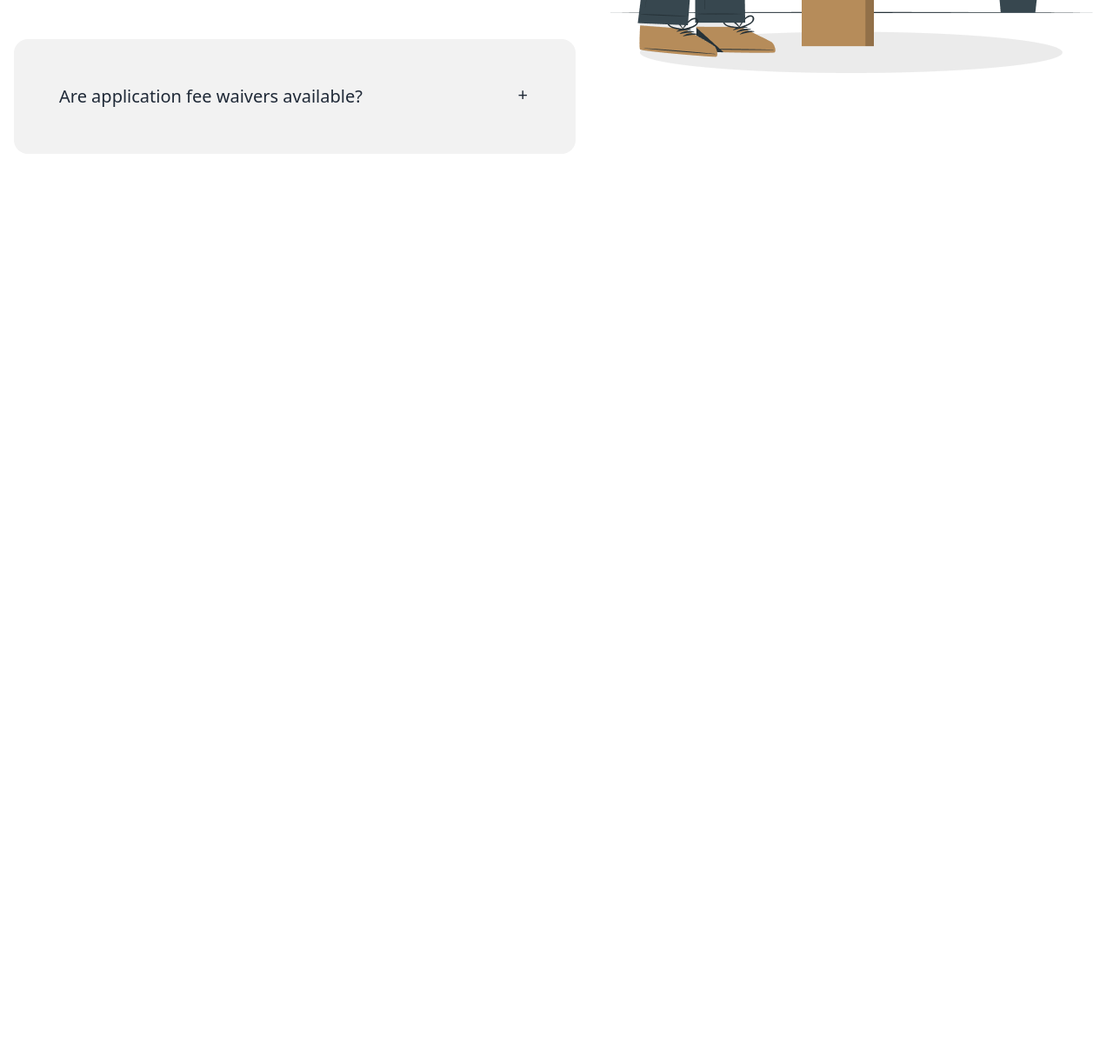
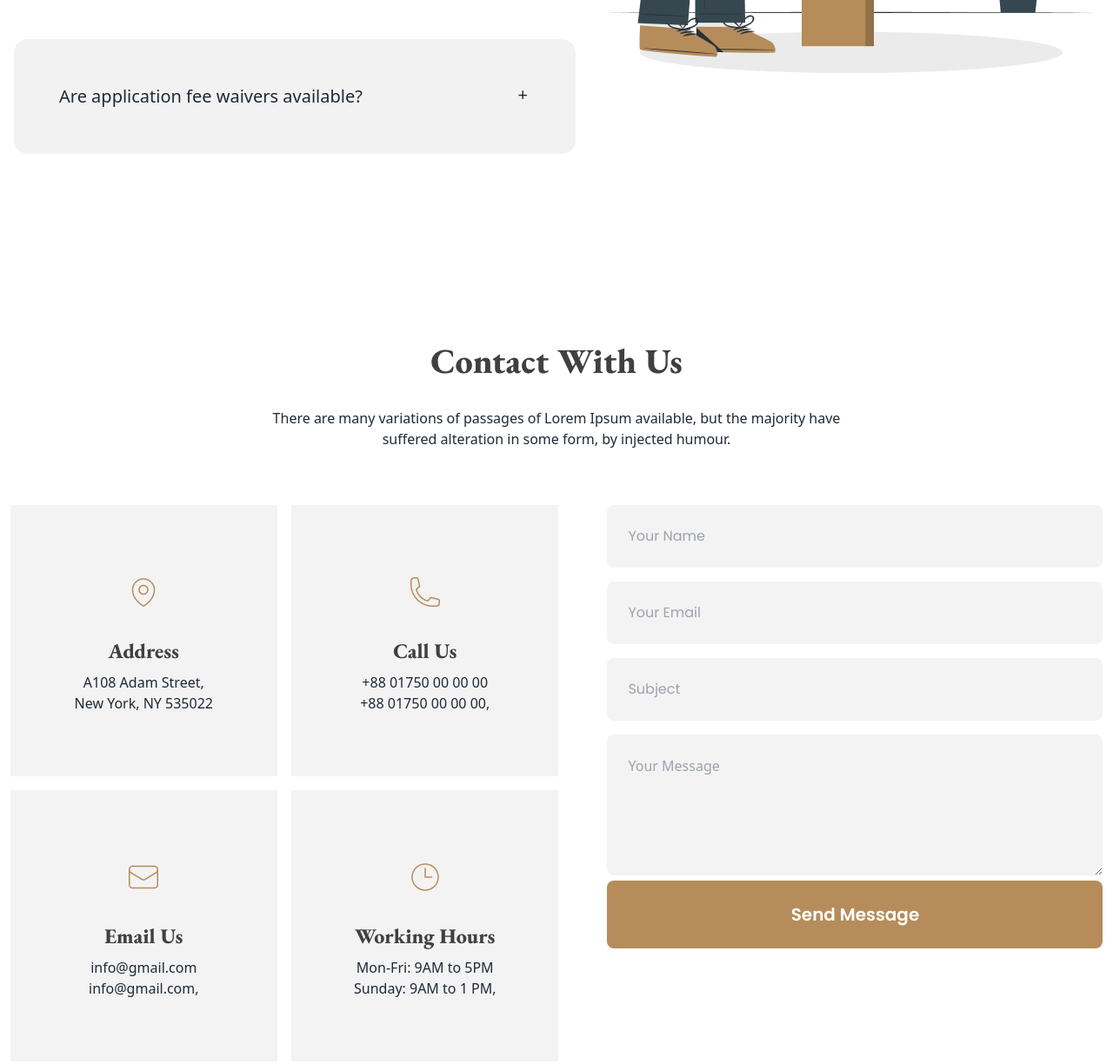
Before and after one commit to joysultan/legal-solution, a plain HTML site: page index.html in a window 1280 px wide. Shown: the part 4236-5460 px from the top of the page at 87% size. Before the commit the page ends 4525 px from the top, so only its background shows below. Drawn offline with nearby package versions, Linux system fonts and the light colour scheme.

Commit message:
added contact with us

```diff
--- a/index.html
+++ b/index.html
@@ -375,5 +375,92 @@
        </section>
       <!-- Frequently Asked Any Questions end -->
 
+      <!-- contact with us start -->
+       <section class="md:py-24 py-12 md:container md:mx-auto">
+        <div class="text-center">
+          <h2 class="mb-6 text-[#414040] text-[40px] font-extrabold font-garamond">Contact With Us</h2>
+          <p class="text-[#707070]font-poppins mb-16">There are many variations of passages of Lorem Ipsum available, but the majority have <br> suffered alteration in some form, by injected humour.</p>
+        </div>
+        <div class="flex flex-col md:flex-row gap-4 justify-center">
+          <div class="grid grid-cols-1 lg:grid-cols-2  gap-4 ">
+            <!-- card -->
+            <div class="card bg-[#F3F3F3]  lg:p-10 md:p-6 p-4 rounded-none">
+              <figure class="px-10 pt-10">
+                <img
+                  src="./img/location.png"
+                  alt="Shoes"
+                  class="" />
+              </figure>
+              <div class="card-body items-center text-center">
+                <h2 class="card-title text-[#414040] text-2xl font-extrabold font-garamond">Address</h2>
+                <h4 class="text-[#707070]font-poppins">A108 Adam Street,<br>
+                  New York, NY 535022</h4>
+              </div>
+            </div>
+            <!-- card -->
+            <!-- card -->
+            <div class="card bg-[#F3F3F3]  lg:p-10 md:p-6 p-4 rounded-none">
+              <figure class="px-10 pt-10">
+                <img
+                  src="./img/phone.png"
+                  alt="Shoes"
+                  class="" />
+              </figure>
+              <div class="card-body items-center text-center">
+                <h2 class="card-title text-[#414040] text-2xl font-extrabold font-garamond">Call Us</h2>
+                <h4 class="text-[#707070]font-poppins">+88 01750 00 00 00 <br>
+                  +88 01750 00 00 00,
+
+              </div>
+            </div>
+            <!-- card -->
+            <!-- card -->
+            <div class="card bg-[#F3F3F3]  lg:p-10 md:p-6 p-4 rounded-none">
+              <figure class="px-10 pt-10">
+                <img
+                  src="./img/mail.png"
+                  alt="Shoes"
+                  class="" />
+              </figure>
+              <div class="card-body items-center text-center">
+                <h2 class="card-title text-[#414040] text-2xl font-extrabold font-garamond">Email Us</h2>
+                <h4 class="text-[#707070]font-poppins">info@gmail.com <br>
+                  info@gmail.com,
+
+              </div>
+            </div>
+            <!-- card -->
+            <!-- card -->
+            <div class="card bg-[#F3F3F3]  lg:p-10 md:p-6 p-4 rounded-none">
+              <figure class="px-10 pt-10">
+                <img
+                  src="./img/watch.png"
+                  alt="Shoes"
+                  class="" />
+              </figure>
+              <div class="card-body items-center text-center">
+                <h2 class="card-title text-[#414040] md:text-2xl font-extrabold font-garamond">Working Hours</h2>
+                <h4 class="text-[#707070]font-poppins">Mon-Fri: 9AM to 5PM <br>
+                  Sunday: 9AM to 1 PM,
+                 </h4>
+              </div>
+            </div>
+            <!-- card -->
+          </div>
+          <div>
+           <!-- form -->
+            <form action="">
+              <input type="text" name="" id="" placeholder="Your Name" class=" bg-[#F3F3F3] block  md:p-6 rounded-lg w-full p-4  md:w-[270px]  xl:w-[570px] lg:w-[370px] md:ml-10 ml-0 border-0 font-poppins mb-4">
+              <input type="email" name="" id="" placeholder="Your Email" class=" bg-[#F3F3F3] block   w-full p-4 xl:w-[570px] md:w-[270px]  lg:w-[370px] md:ml-10 ml-0 border-0 rounded-lg md:p-6 font-poppins mb-4">
+              <input type="text" name="" id="" placeholder="Subject" class=" bg-[#F3F3F3] block   w-full p-4 xl:w-[570px] md:w-[270px]  lg:w-[370px] md:ml-10 ml-0 md:p-6 rounded-lg font-poppins mb-4">
+              <textarea name="" id="" placeholder="Your Message " class=" md:ml-10 ml-0  w-full p-4 xl:w-[570px] lg:w-[370px] md:w-[270px]  bg-[#F3F3F3] md:p-6 h-[162px] border-0 rounded-lg"></textarea> <br>
+              <button class="block bg-[#B68C5A]  w-full p-4 xl:w-[570px] lg:w-[370px] md:w-[270px]  md:p-6 md:ml-10 ml-0 text-[20px] font-poppins font-semibold text-white rounded-lg text-center">Send Message</button>
+            </form>
+           <!-- form -->
+          </div>
+        </div>
+       </section>
+      <!-- contact with us end -->
+
 </body>
 </html>
```
Also changed, not shown: img/location.png (added), img/mail.png (added), img/phone.png (added), img/watch.png (added).
